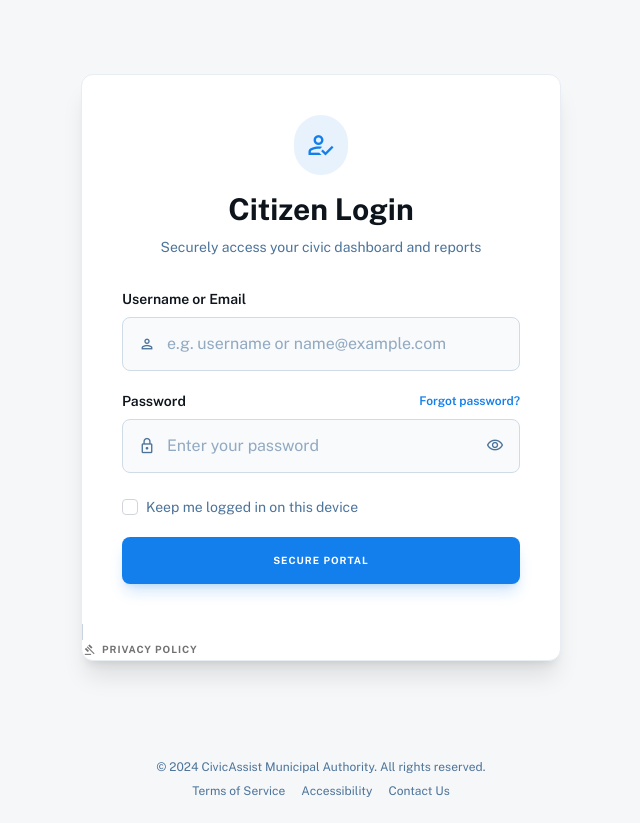
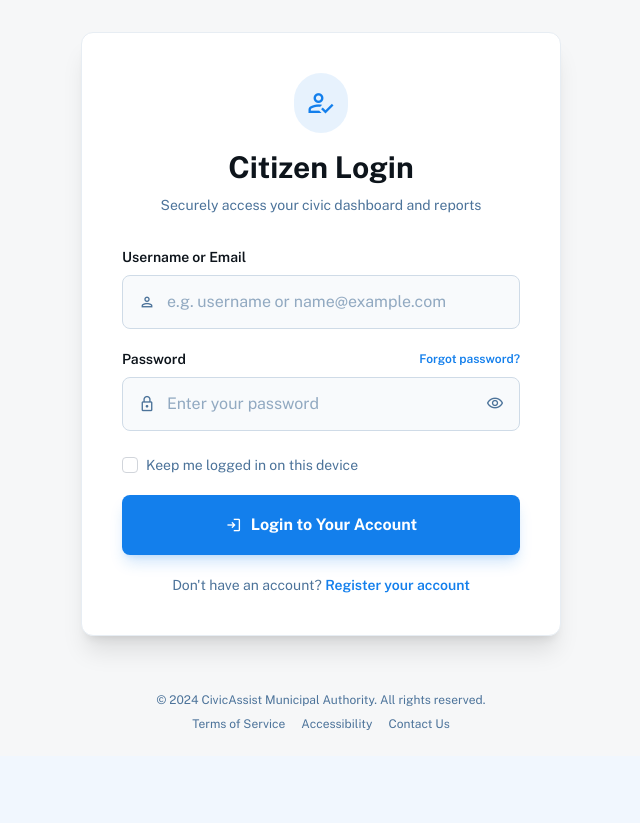
Before and after one commit to PratikshyaGopal/CIVIC-ASSIST, a Flask app: page /citizen/login in a window 1280 px wide. Shown: the part 65-888 px from the top of the page, without its empty margins (319-959 px from the left). After the commit the page ends 795 px from the top, so only its background shows below. Run offline with Flask 3, Linux system fonts and the light colour scheme; some libraries are stand-ins or nearby versions.

Commit message:
fix: repair citizen_login.html - remove duplicate DOCTYPE, fix broken HTML structure

```diff
--- a/templates/citizen_login.html
+++ b/templates/citizen_login.html
@@ -1,8 +1,3 @@
-<!DOCTYPE html>
-
-<html class="light" lang="en">
-
-<head>
 <!DOCTYPE html>
 
 <html class="light" lang="en">
@@ -41,6 +36,7 @@
         }
     </script>
 </head>
+
 <body
     class="font-display bg-background-light dark:bg-background-dark text-[#0d141b] dark:text-slate-50 min-h-screen flex flex-col">
     <div class="relative flex min-h-screen w-full flex-col overflow-x-hidden">
@@ -133,13 +129,19 @@
                         <button id="login-submit-btn"
                             class="w-full bg-primary hover:bg-primary/90 text-white font-bold py-4 rounded-lg shadow-lg shadow-primary/20 transition-all flex items-center justify-center gap-2"
                             type="submit">
-                        <span class="text-[10px] uppercase tracking-widest font-bold">Secure Portal</span>
-                    </div>
-                    <div class="h-4 w-px bg-slate-300 dark:bg-slate-700"></div>
-                    <div class="flex items-center gap-1.5 grayscale opacity-60">
-                        <span class="material-symbols-outlined text-sm">gavel</span>
-                        <span class="text-[10px] uppercase tracking-widest font-bold">Privacy Policy</span>
-                    </div>
+                            <span class="material-symbols-outlined text-lg">login</span>
+                            <span class="font-bold">Login to Your Account</span>
+                        </button>
+                        <div class="text-center mt-4">
+                            <p class="text-sm text-[#4c739a] dark:text-slate-400">
+                                Don't have an account?
+                                <a href="{{ url_for('citizen_register') }}"
+                                    class="text-primary font-semibold hover:underline">
+                                    Register your account
+                                </a>
+                            </p>
+                        </div>
+                    </form>
                 </div>
             </div>
         </main>
```
